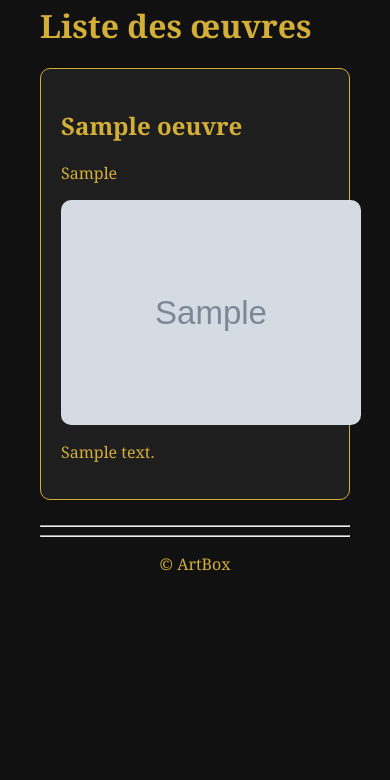
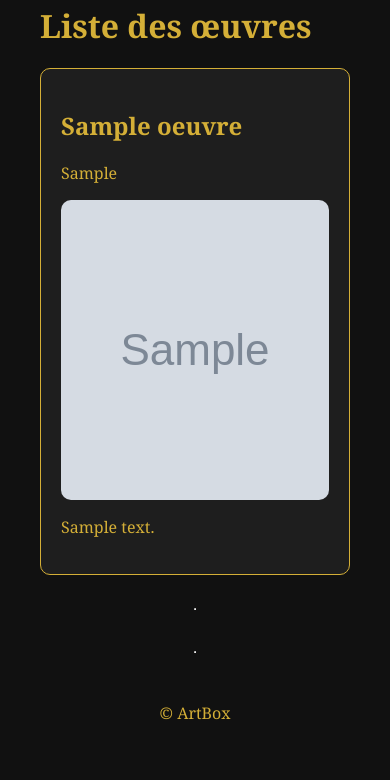
Before and after one commit to NicolasFullstack/artbox, a PHP site: page / in a window 390 px wide. Shown: the part 154-934 px from the top of the page. Before the commit the page ends 725 px from the top, so only its background shows below. Run offline with PHP 8.4, Linux system fonts and the light colour scheme; tables that the repository leaves empty or names only in its code hold one stand-in row (values such as "Sample post"); grey boxes marked "Sample" are stand-in pictures.

Commit message:
Ajout grille responsive pour les oeuvres

```diff
--- a/assets/css/style.css
+++ b/assets/css/style.css
@@ -45,6 +45,24 @@ button {
     background-color: #1e1e1e;
     border: 1px solid #d4af37;
     padding: 20px;
-    margin-bottom: 25px;
     border-radius: 10px;
 }
+.oeuvres-grid {
+    display: grid;
+    grid-template-columns: repeat(auto-fit, minmax(250px, 1fr));
+    gap: 25px;
+}
+
+.oeuvre-card {
+    background-color: #1e1e1e;
+    border: 1px solid #d4af37;
+    padding: 20px;
+    border-radius: 10px;
+}
+
+.oeuvre-card img {
+    width: 100%;
+    height: 300px;
+    object-fit: cover;
+    border-radius: 10px;
+}
--- a/index.php
+++ b/index.php
@@ -12,6 +12,8 @@ $oeuvres = $requete->fetchAll();
 <?php require 'header.php'; ?>
 
     <h1>Liste des œuvres</h1>
+
+    <div class="oeuvres-grid">
 
     <?php foreach ($oeuvres as $oeuvre) { ?>
 
```
